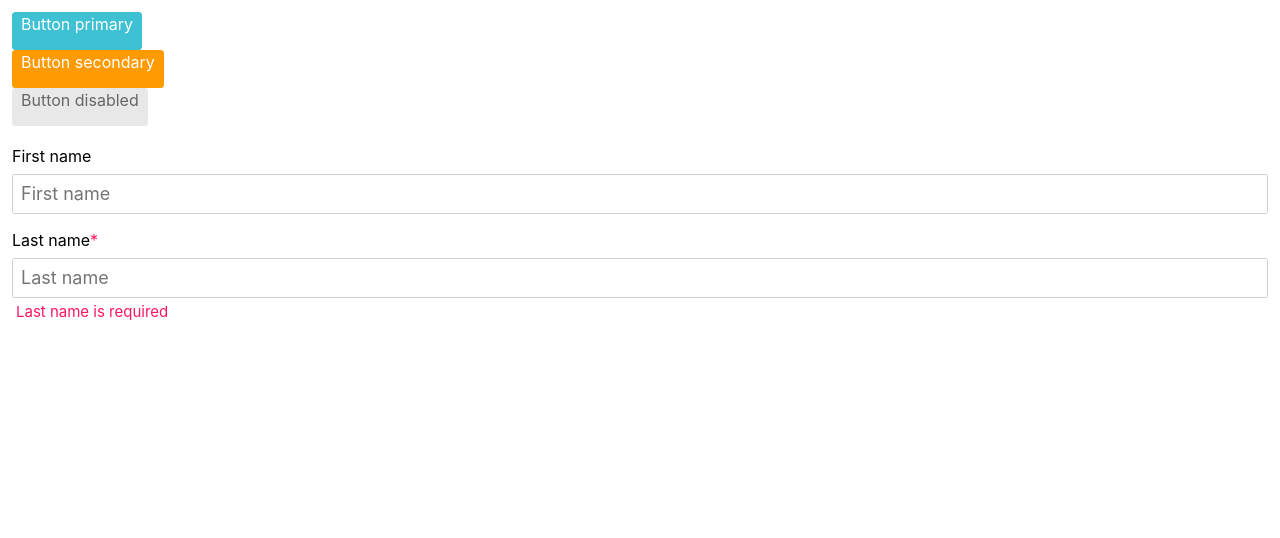
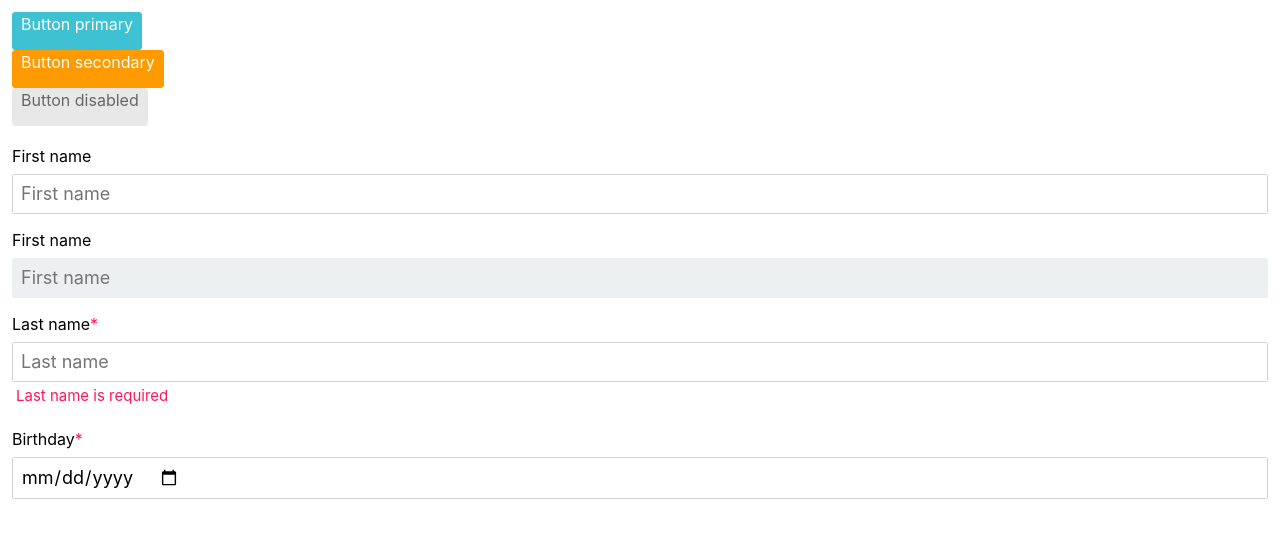
Before and after one commit to copygof/employee-management, a React app: page / in a window 1280 px wide. Built offline with nearby package versions, Linux system fonts and the light colour scheme.

Commit message:
Add date field component

```diff
--- /dev/null
+++ b/src/common/components/DateField/DateField.js
@@ -0,0 +1,9 @@
+import './styles.css'
+import React from 'react';
+import TextField from '../TextField';
+
+function DateField(props) {
+  return <TextField {...props} type="date" />
+}
+
+export default DateField;
--- /dev/null
+++ b/src/common/components/DateField/styles.css
@@ -0,0 +1,10 @@
+
+/*
+Colors base
+--
+#3ec1d3
+#f6f7d7
+#ff9a00
+#ff165d
+
+*/
--- a/src/common/components/TextField/TextField.js
+++ b/src/common/components/TextField/TextField.js
@@ -15,6 +15,8 @@ function TextField({
   disabled,
   required,
   error,
+  type,
+  pattern,
 }) {
   return (
     <div className={classNames('text-field')}>
@@ -22,10 +24,14 @@ function TextField({
         <span>{label}</span>
         {required && <span className="text-field__label__required">*</span>}
       </label>
-      <div className={classNames('text-field__box')}>
+      <div className={classNames('text-field__box', {
+        'text-field__box--disabled': disabled
+      })}>
         <input
-          className={classNames('text-field__input')}
-          type="text"
+          className={classNames('text-field__input', {
+            'text-field__box--disabled': disabled
+          })}
+          type={type}
           id={id}
           name={name}
           placeholder={placeholder}
@@ -33,6 +39,7 @@ function TextField({
           disabled={disabled}
           required={required}
           {...value && { value }}
+          {...pattern && { pattern }}
         />
         {children}
       </div>
@@ -46,19 +53,23 @@ TextField.propTypes = {
   value: PropTypes.string,
   id: PropTypes.string,
   name: PropTypes.string,
+  type: PropTypes.string,
   placeholder: PropTypes.string,
+  pattern: PropTypes.string,
   error: PropTypes.string,
   disabled: PropTypes.bool,
   required: PropTypes.bool,
   onChange: PropTypes.func,
 }
 TextField.defaultProps = {
+  type: 'text',
   label: '',
   value: '',
   id: '',
   name: '',
   placeholder: '',
   error: '',
+  pattern: '',
   required: false,
   disabled: false,
   onChange() {},
--- a/src/common/components/TextField/styles.css
+++ b/src/common/components/TextField/styles.css
@@ -19,7 +19,15 @@ Colors base
   border-radius: 2px;
 }
 
-.text-field__box:hover, .text-field__box:focus-within {
+.text-field__box--disabled {
+  border: 1px solid #ecf0f1;
+  background-color:#ecf0f1;
+}
+.text-field__box--disabled:hover {
+  outline: 0;
+}
+
+.text-field__box:hover:enabled, .text-field__box:focus-within {
   outline: 0;
   border: 1px solid #3ec1d3;
 }
--- a/src/features/previewComponent/PreviewComponent.js
+++ b/src/features/previewComponent/PreviewComponent.js
@@ -1,6 +1,7 @@
 import React from 'react';
 import Button from 'common/components/Button'
 import TextField from 'common/components/TextField';
+import DateField from 'common/components/DateField/DateField';
 
 function PreviewComponent() {
   return (
@@ -11,8 +12,12 @@ function PreviewComponent() {
         <Button text="Button disabled" disabled />
       </div>
       <div style={{ margin: 12 }}>
-        <TextField label="First name" placeholder="First name" />
-        <TextField label="Last name" placeholder="Last name" required error="Last name is required" />
+        <TextField  label="First name" placeholder="First name" />
+        <TextField disabled label="First name" placeholder="First name" />
+        <TextField required label="Last name" placeholder="Last name" error="Last name is required" />
+      </div>
+      <div style={{ margin: 12 }}>
+        <DateField required label="Birthday"  />
       </div>
     </div>
   )
```
Also changed, not shown: src/common/components/DateField/index.js (added).
